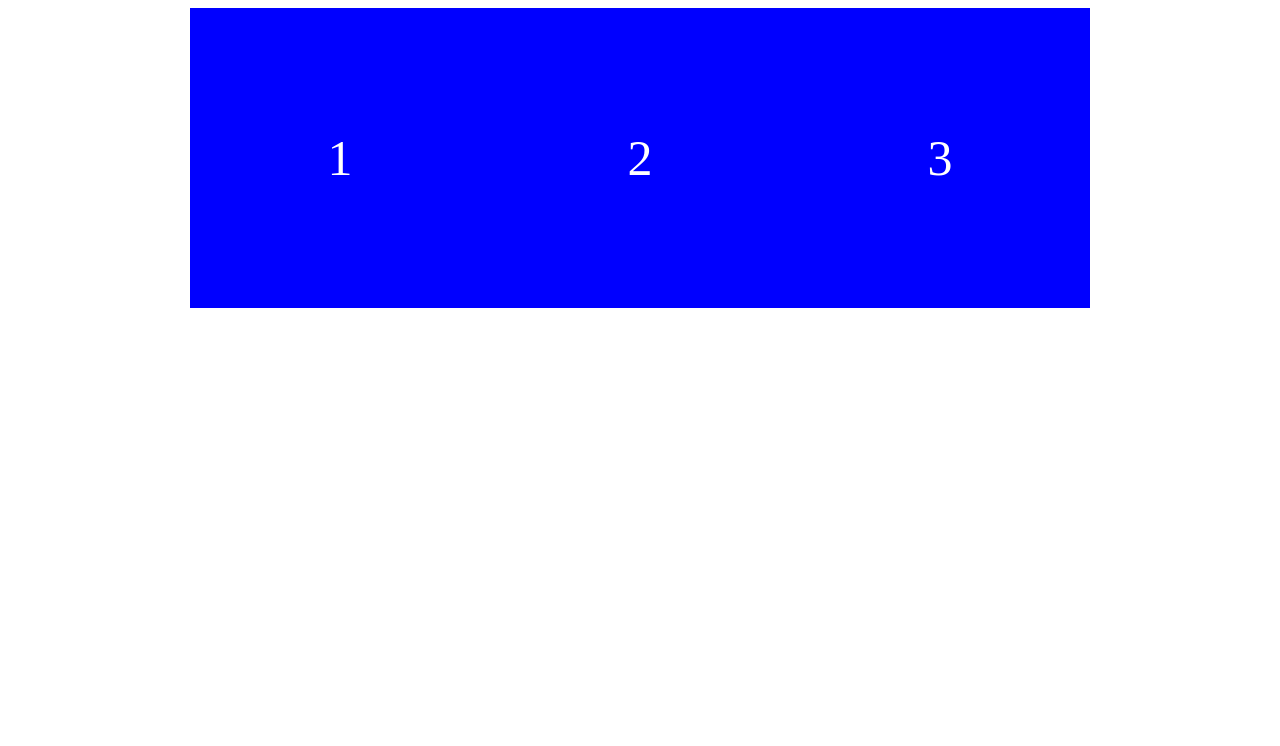
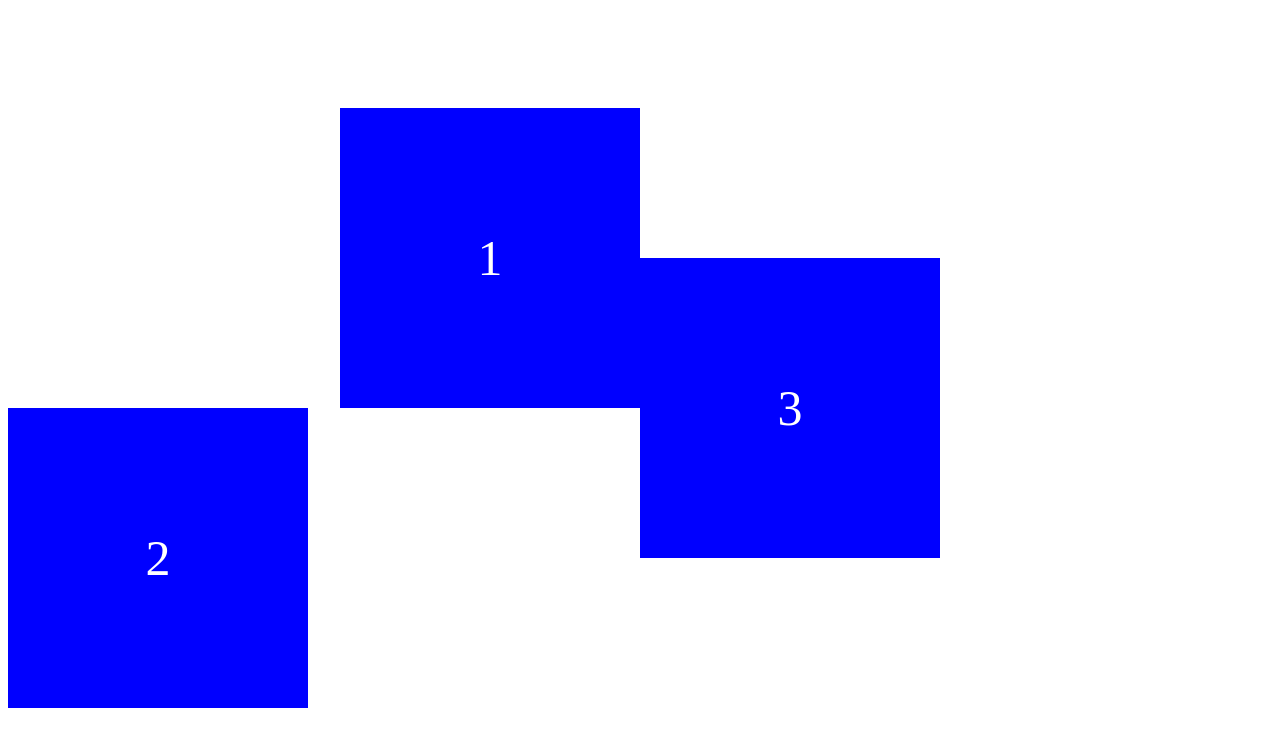
Before and after one commit to kowoohyuk/nomad-css, a plain HTML site: page flexbox/flexbox.html in a window 1280 px wide. Drawn offline with Linux system fonts and the light colour scheme.

Commit message:
align-self

```diff
--- a/flexbox/flexbox.html
+++ b/flexbox/flexbox.html
@@ -3,14 +3,10 @@
 <style>
     .father {
       display: flex;
-
-      /*flex-wrap은 flex-container가 작아질 때, flex-item에 준 width, height등의 값을 무시하거나 무시하지않도록 설정할 수 있다.
-        기본 설정 nowrap
-      */
       flex-wrap: wrap;
-
       justify-content: center;
       height: 100vh;
+      flex-direction: column;
     }
     .box {
       width: 300px;
@@ -22,6 +18,14 @@
       color: #fff;
       font-size: 50px;
     }
+    .box:first-child {
+      /*flex-container가 아닌 flex-items의 속성으로
+        교차축(Cross Axis) 상 위치에 영향을 끼친다.
+        주축(Main Axis)과 교차축은 부모 태그의 flex-direction에 따라 변경된다.
+        기본인 row 상태에서 flex-end는 해당 요소를 하단에 위치하게 만들지만, column인 경우 우측에 위치하게 된다.
+      */
+      align-self: flex-end;
+    }
 </style>
 </head>
 <body>
```
